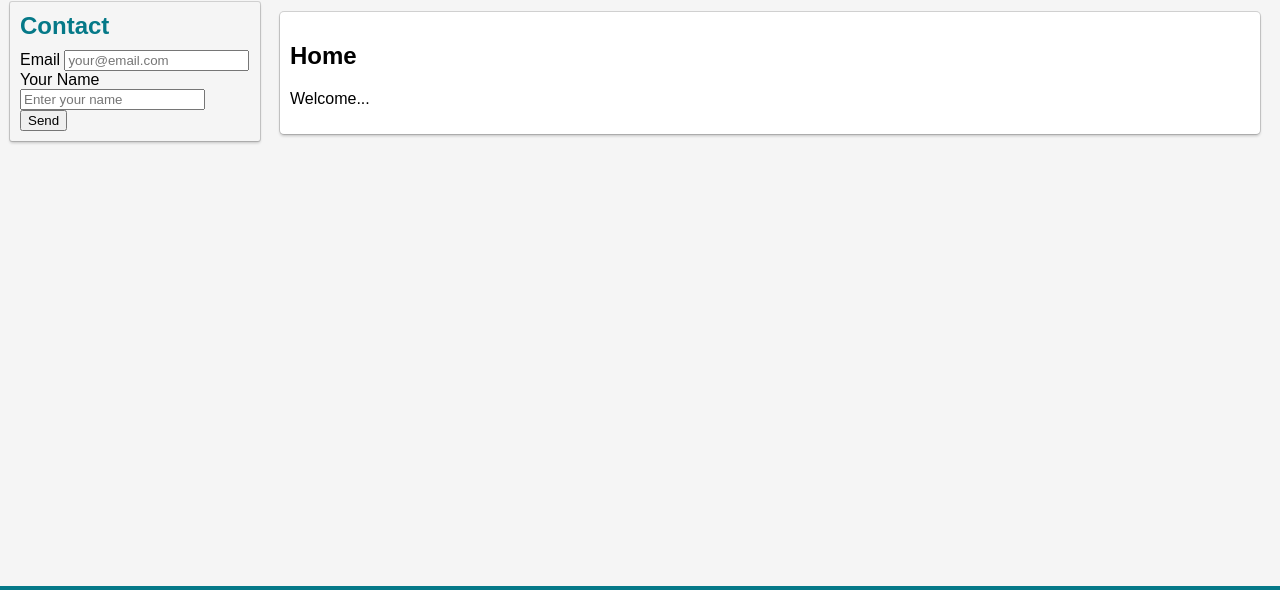
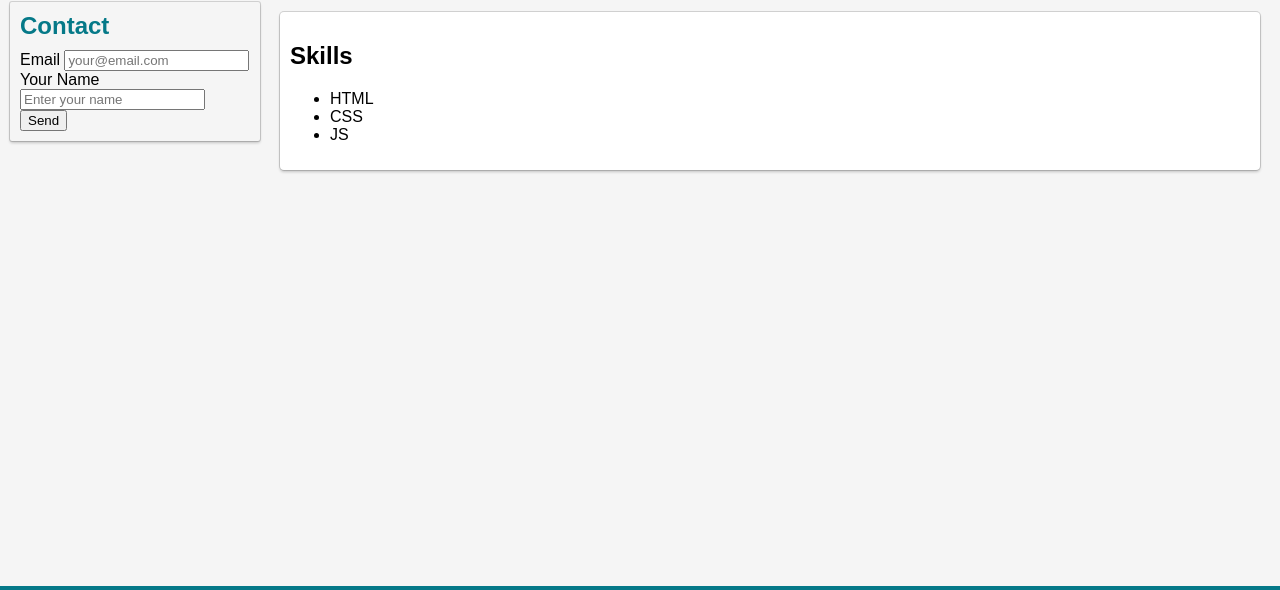
Before and after one commit to EchilibratuL-2/EchilibratuL-2.github.io, a plain HTML site: page index.html in a window 1280 px wide. Shown: the part 175-765 px from the top of the page. Drawn offline with Linux system fonts and the light colour scheme.

Commit message:
render skills from js

```diff
--- a/index.html
+++ b/index.html
@@ -73,11 +73,7 @@
 
         <div id="skills" class="page">
           <h2>Skills</h2>
-          <ul>
-            <li class="favorite">HTML</li>
-            <li class="favorite">CSS</li>
-            <li class="favorite">JS</li>
-          </ul>
+          <ul></ul>
         </div>
 
         <div id="projects" class="page">
--- a/index.js
+++ b/index.js
@@ -1,5 +1,5 @@
 // variabile publice
-var activePage = "home";
+var activePage = "skills";
 
 // functii publice
 function hide(id) {
@@ -39,6 +39,14 @@ function initEvents() {
   });
 }
 
+function showSkills() {
+  var ul = document.querySelector('#skills ul');
+  ul.innerHTML = "<li>HTML</li>";
+  ul.innerHTML = ul.innerHTML + "<li>CSS</li>";
+  ul.innerHTML += "<li>JS</li>";
+}
+
 // executii
 showPage(activePage);
 initEvents();
+showSkills();
```
